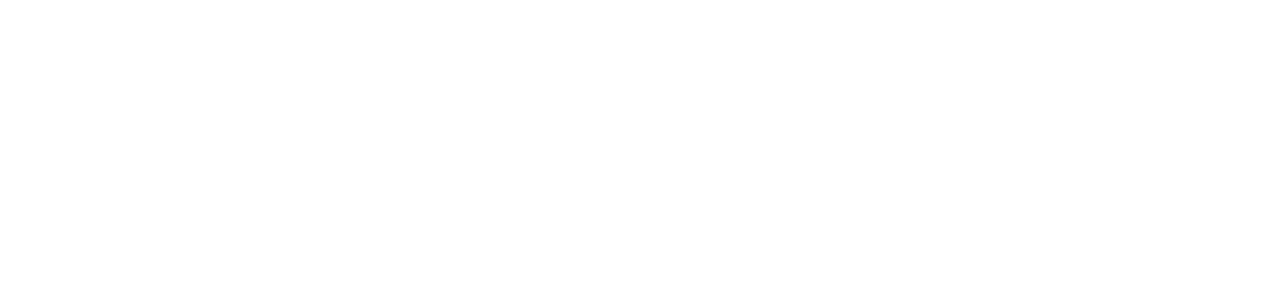
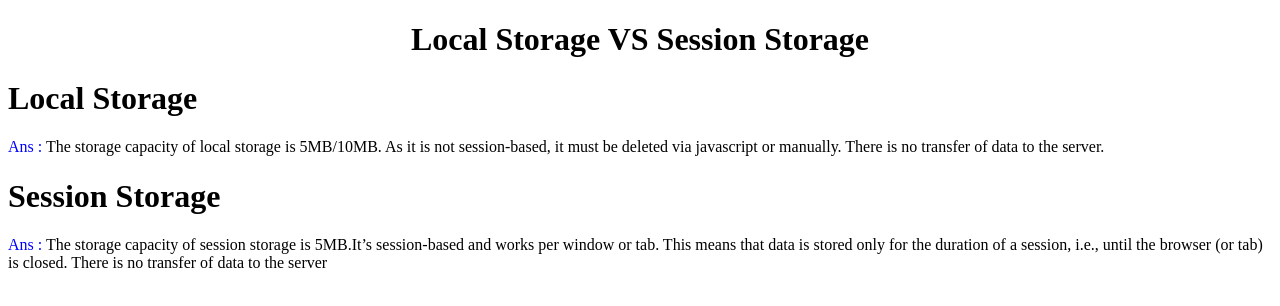
Before and after one commit to Mofassel100/type-monster-debug-project-7, a plain HTML site: page blog.html in a window 1280 px wide. Drawn offline with Linux system fonts and the light colour scheme.

Commit message:
ans local and session storage add

```diff
--- a/blog.html
+++ b/blog.html
@@ -7,6 +7,13 @@
     <title>Blog Page</title>
 </head>
 <body>
+<!-- LocaStora vs SessionStore differce -->
+<div>
+    <h1 style="text-align: center;">Local Storage VS Session Storage</h1>
+
+<p><h1>Local Storage </h1><span style="color:blue ;">Ans : </span>The storage capacity of local storage is 5MB/10MB. As it is not session-based, it must be deleted via javascript or manually. There is no transfer of data to the server.</p>
+<p><h1>Session Storage</h1><span style="color: blue;">Ans : </span> The storage capacity of session storage is 5MB.It’s session-based and works per window or tab. This means that data is stored only for the duration of a session, i.e., until the browser (or tab) is closed. There is no transfer of data to the server</p>
+</div>
 
 </body>
 </html>
--- a/script.js
+++ b/script.js
@@ -87,6 +87,7 @@ const gameOver = () => {
   `;
 
   addHistory(questionText, timeTaken, errorCount);
+  console.log(errorCount)
 
   // restart everything
   startTime = null;
```
